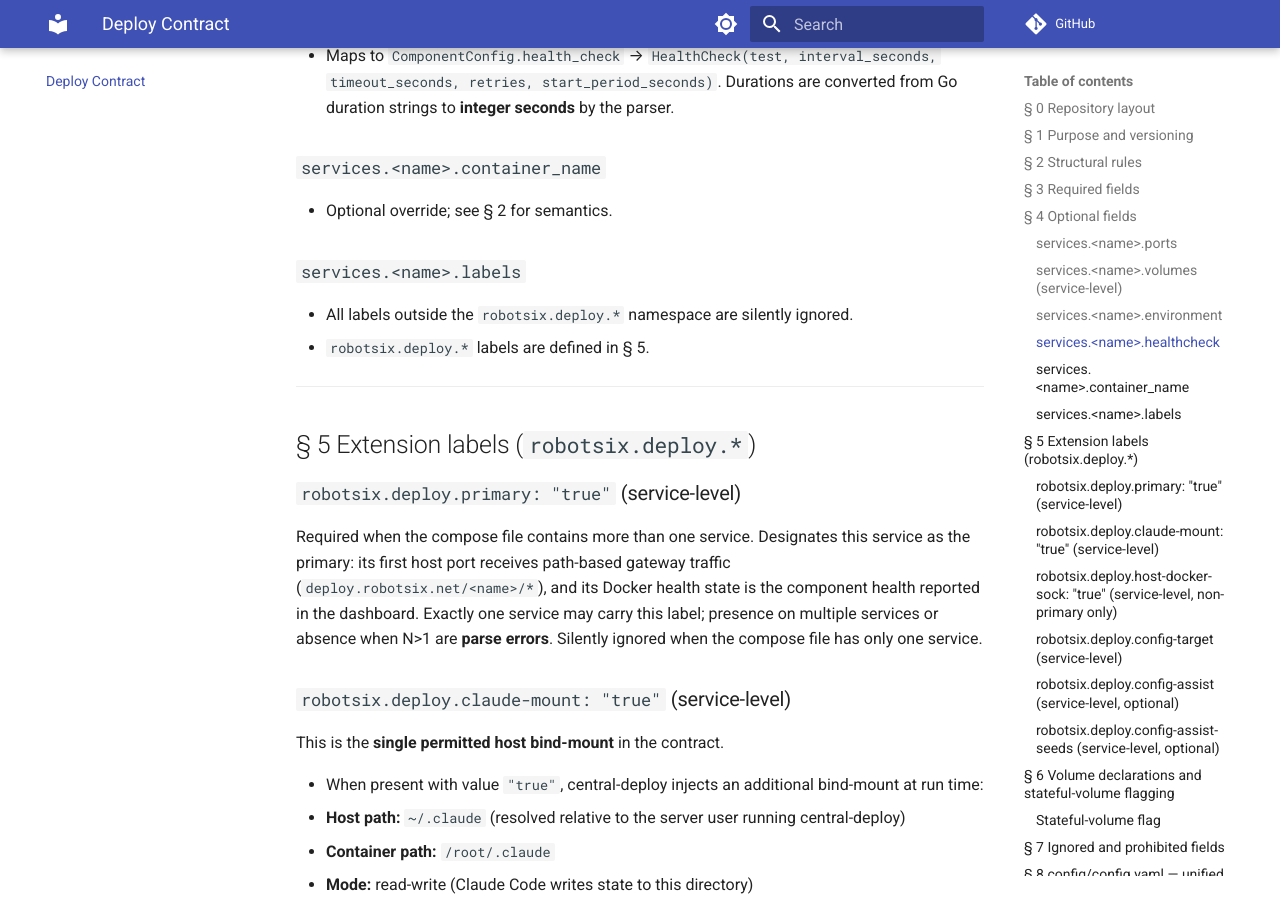
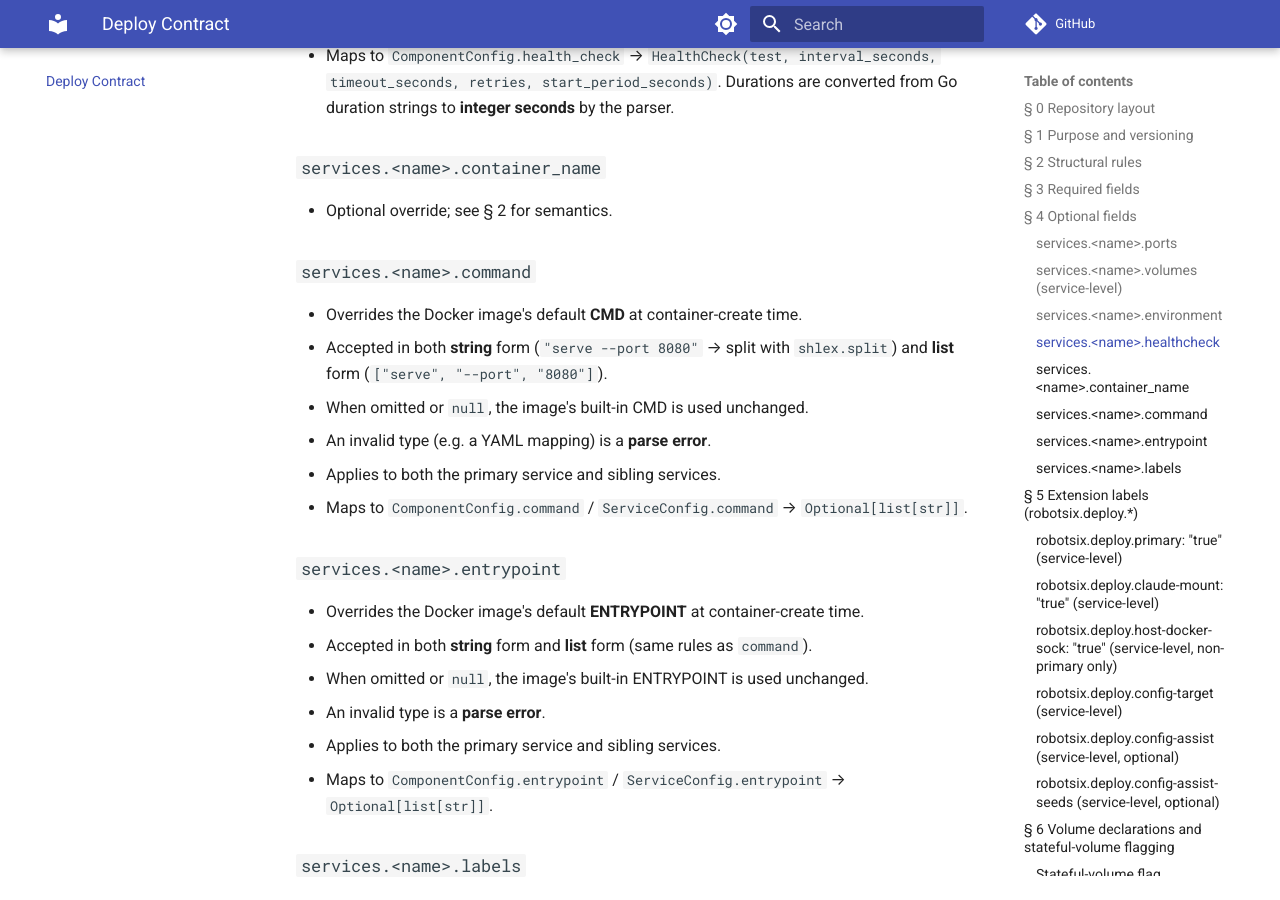
Before and after one commit to damien-robotsix/robotsix-central-deploy, an MkDocs documentation site: the page built from docs/DEPLOY_CONTRACT.md, in a window 1280 px wide and 900 px high, scrolled down 3469 px. Built offline with MkDocs 1.6.1 and Material for MkDocs 9.7.7, drawn with Linux system fonts in a browser that asks for light colours; comment, search, counter and statistics services are not loaded; some of the changed text lies outside the part shown.

Commit message:
mill: DEPLOY_CONTRACT.md §7 is wrong: command:/entrypoint: are APPLIED, not ignored (20260702T102049Z-deploy-contract-md-7-is-wrong-command-en-0d31)

```diff
--- a/docs/DEPLOY_CONTRACT.md
+++ b/docs/DEPLOY_CONTRACT.md
@@ -144,6 +144,24 @@ header as a line (conventionally the first line):
 ### `services.<name>.container_name`
 
 - Optional override; see § 2 for semantics.
+
+### `services.<name>.command`
+
+- Overrides the Docker image's default **CMD** at container-create time.
+- Accepted in both **string** form (`"serve --port 8080"` → split with `shlex.split`) and **list** form (`["serve", "--port", "8080"]`).
+- When omitted or `null`, the image's built-in CMD is used unchanged.
+- An invalid type (e.g. a YAML mapping) is a **parse error**.
+- Applies to both the primary service and sibling services.
+- Maps to `ComponentConfig.command` / `ServiceConfig.command` → `Optional[list[str]]`.
+
+### `services.<name>.entrypoint`
+
+- Overrides the Docker image's default **ENTRYPOINT** at container-create time.
+- Accepted in both **string** form and **list** form (same rules as `command`).
+- When omitted or `null`, the image's built-in ENTRYPOINT is used unchanged.
+- An invalid type is a **parse error**.
+- Applies to both the primary service and sibling services.
+- Maps to `ComponentConfig.entrypoint` / `ServiceConfig.entrypoint` → `Optional[list[str]]`.
 
 ### `services.<name>.labels`
 
@@ -399,6 +416,8 @@ Reference: `src/robotsix_central_deploy/registry/models.py`
 | `services.<name>.volumes[*]` (named) | `mounts: list[VolumeMount]` | `VolumeMount(host=<volume-name>, container=<path>, read_only=<bool>)`.  Host bind-mounts are rejected unless via `claude-mount` label. |
 | `services.<name>.environment` keys | `env: dict[str, str]` | Values stored as `""` until set via UI. |
 | `services.<name>.healthcheck` | `health_check: Optional[HealthCheck]` | Durations (Go strings) → integer seconds.  `HealthCheck(test, interval_seconds, timeout_seconds, retries, start_period_seconds)`. |
+| `services.<name>.command` | `command: Optional[list[str]]` | String → `shlex.split`; list accepted verbatim. Passed as `command=` to `containers.create()` for primary and each sibling. `None` when absent (image CMD unchanged). |
+| `services.<name>.entrypoint` | `entrypoint: Optional[list[str]]` | String → `shlex.split`; list accepted verbatim. Passed as `entrypoint=` to `containers.create()` for primary and each sibling. `None` when absent (image ENTRYPOINT unchanged). |
 | `labels.robotsix.deploy.claude-mount: "true"` | *(runtime injection only)* | Added at deploy time as `VolumeMount(host="~/.claude", container="/root/.claude", read_only=False)`.  **Not** stored in `ComponentConfig.mounts`. |
 | `labels.robotsix.deploy.host-docker-sock: "true"` | `host_docker_sock: bool` *(+ runtime injection)* | Non-primary only (parse error on primary). At deploy time binds `/var/run/docker.sock` → `/var/run/docker.sock` **read-only**.  **Not** stored in `ComponentConfig.mounts`.  ⚠ Grants root-equivalent host Docker control — hardened socket-proxy siblings only. |
 | `labels.robotsix.deploy.primary: "true"` | *(parser gate)* | Designates primary service. Not stored in `ComponentConfig`; drives the sibling split. |
@@ -484,6 +503,7 @@ services:
     image: ghcr.io/damien-robotsix/auto-mail:main
     labels:
       robotsix.deploy.primary: "true"
+    command: serve --port 8080
     ports:
       - "8202:8080"
     environment:
@@ -516,6 +537,8 @@ In this example:
 - Sibling container: `auto-mail-ingester` (derived from `<name>-ingester`).
 - Gateway route: `deploy.robotsix.net/auto-mail/*` → primary's port 8202.
 - `mail-spool` volume declared at top level and flagged stateful → UI warning at onboard.
+
+> Both services use `command:` to supply the sub-command because the shared image has an ENTRYPOINT but no default CMD. Without `command:`, the container would print help and exit.
 
 ---
 
@@ -541,6 +564,8 @@ services:
       - <volume-name>:<path>
     environment:                        # optional (keys only)
       <KEY>: ""
+    command: ["<arg>", ...]             # optional; overrides image CMD
+    entrypoint: ["<cmd>", "..."]        # optional; overrides image ENTRYPOINT
     healthcheck:                        # optional
       test: ["CMD", "..."]
       interval: 30s
```
Also changed, not shown: other parts of docs/DEPLOY_CONTRACT.md (+1 -1 lines).
